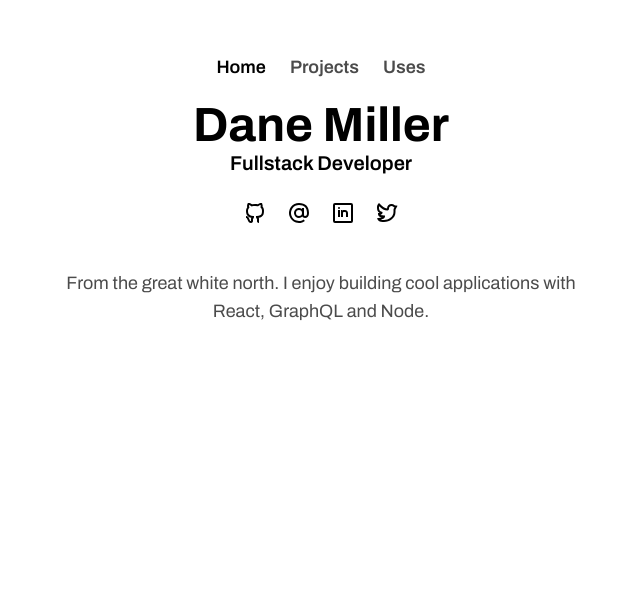
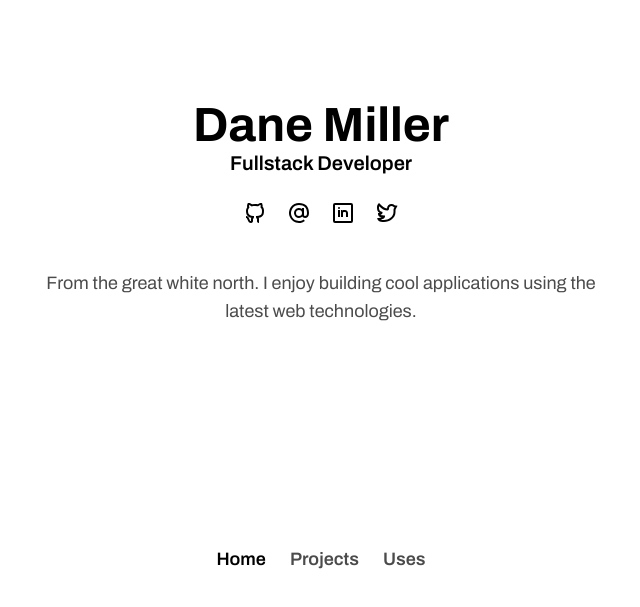
Before and after one commit to nulfrost/danethe.dev, a Next.js app: page / in a window 1280 px wide. Shown: the part 187-794 px from the top of the page, without its empty margins (319-959 px from the left). Built offline with nearby package versions, Linux system fonts and the light colour scheme.

Commit message:
fixed not being able to click profile links

```diff
--- a/components/Navbar.js
+++ b/components/Navbar.js
@@ -2,7 +2,7 @@ import NavLink from "@/components/NavLink";
 
 export default function Navbar() {
   return (
-    <nav className="absolute w-full text-sm font-semibold text-center md:text-lg md:top-60 bottom-10">
+    <nav className="absolute w-full text-sm font-semibold text-center md:text-lg bottom-10">
       <NavLink href="/" name="Home" />
       <NavLink href="/projects" name="Projects" />
       <NavLink href="/uses" name="Uses" />
--- a/package.json
+++ b/package.json
@@ -15,7 +15,6 @@
     "postcss": "^8.1.8",
     "react": "^17.0.1",
     "react-dom": "^17.0.1",
-    "react-kawaii": "^0.16.0",
     "tailwindcss": "^2.0.1"
   }
 }
--- a/pages/index.js
+++ b/pages/index.js
@@ -96,8 +96,8 @@ export default function Home() {
           </a>
         </div>
         <p className="w-full px-3 text-sm text-center md:text-lg md:w-1/2 opacity-70">
-          From the great white north. I enjoy building cool applications with
-          React, GraphQL and Node.
+          From the great white north. I enjoy building cool applications using
+          the latest web technologies.
         </p>
       </Container>
     </Layout>
```
Also changed, not shown: 1 other file (tests, documents, lock files or other folders).
